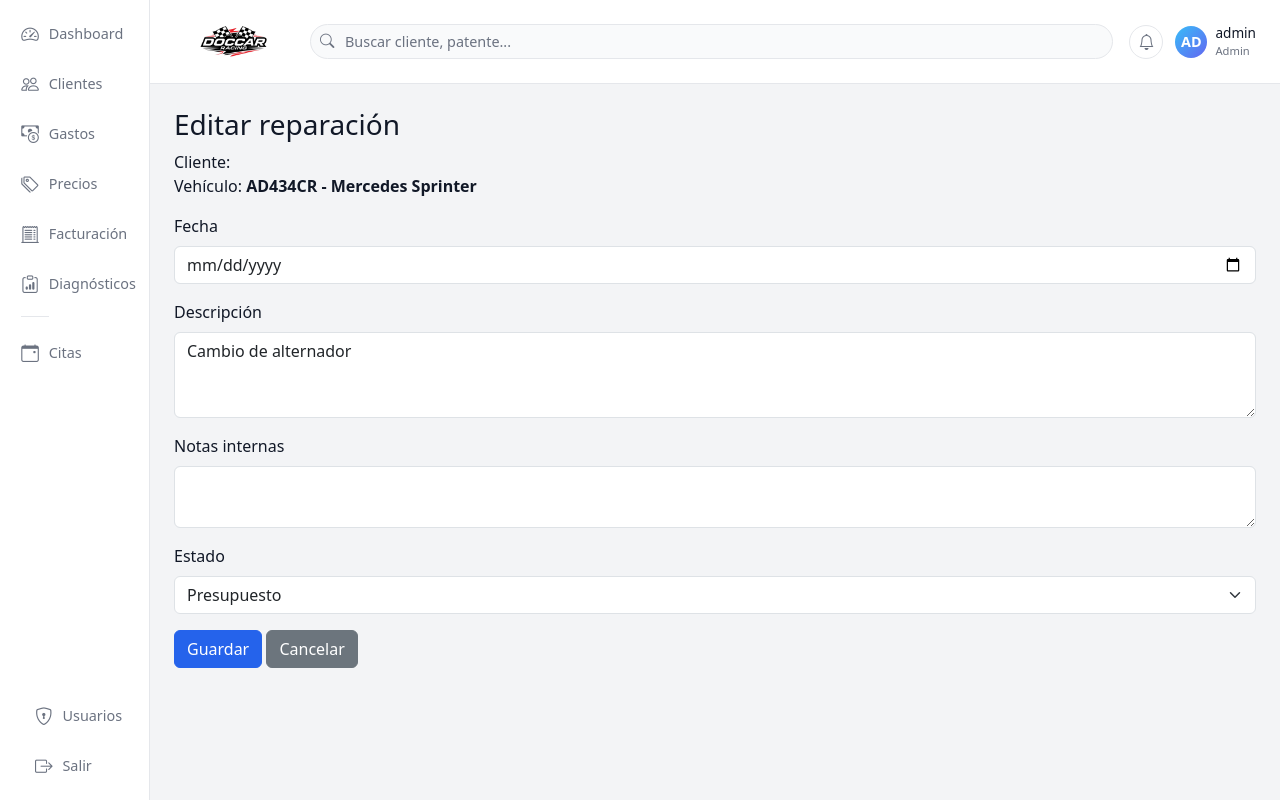
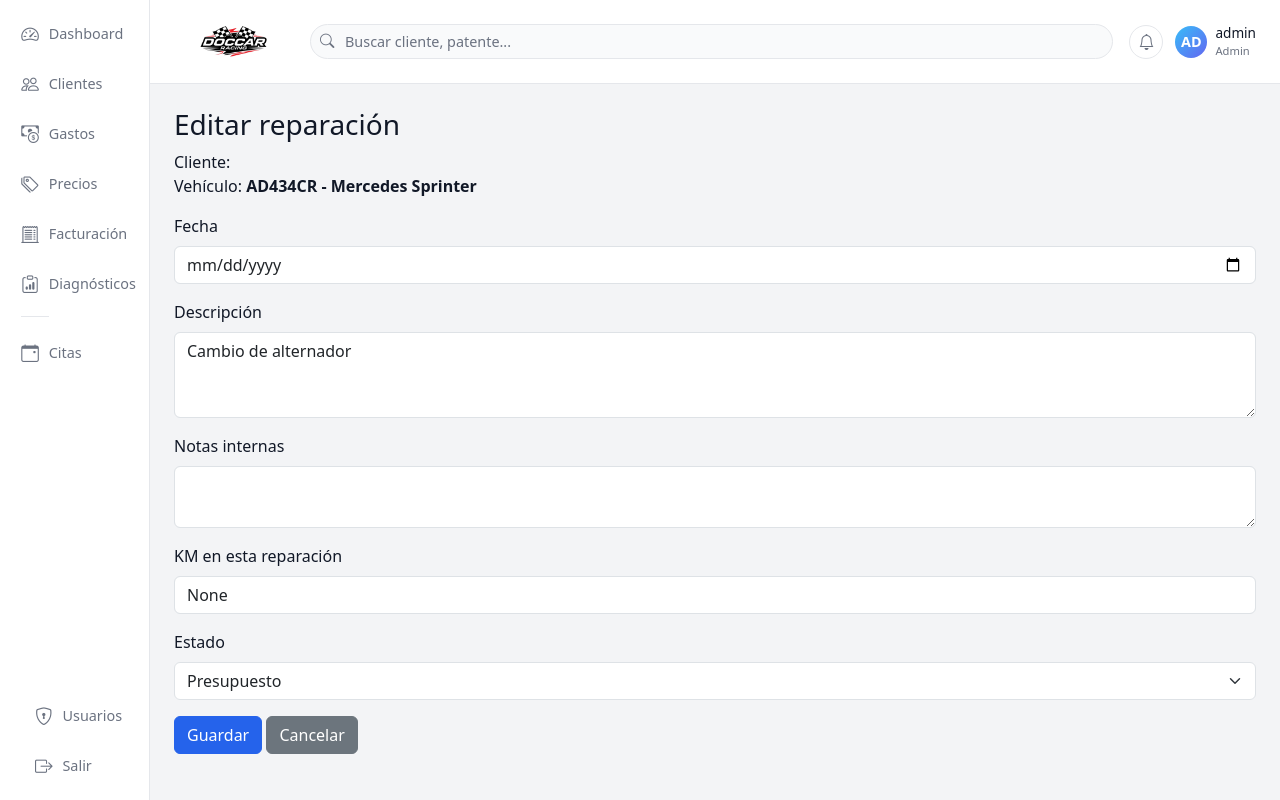
Before and after one commit to faculitterini/App-taller, a Flask app: page /reparaciones/editar/6 in a window 1280 px wide. Run offline with Flask 3, Linux system fonts and the light colour scheme; a user stored in the database is signed in; data comes from the database, SQL or seed files in the repository.

Commit message:
Arreglo de imagenes y km en la reparacion

```diff
--- a/app.py
+++ b/app.py
@@ -176,6 +176,7 @@
         descripcion TEXT,
         notas TEXT,
         estado TEXT,
+        km TEXT,
         FOREIGN KEY(vehiculo_id) REFERENCES vehiculos(id)
     )
     """)
@@ -184,7 +185,8 @@
     cols = [c[1] for c in cur.fetchall()]
     if "estado" not in cols:
         cur.execute("ALTER TABLE reparaciones ADD COLUMN estado TEXT")
-
+    if "km" not in cols:
+        cur.execute("ALTER TABLE reparaciones ADD COLUMN km TEXT")
     # default y limpieza de estados viejos
     cur.execute("UPDATE reparaciones SET estado='Presupuesto' WHERE estado IS NULL OR TRIM(estado)=''")
 
@@ -968,15 +970,27 @@
         fecha = request.form.get("fecha", "")
         descripcion = request.form.get("descripcion", "").strip()
         notas = request.form.get("notas", "").strip()
+        km = request.form.get("km", "").strip()
 
         estado = (request.form.get("estado") or "Presupuesto").strip()
         if estado not in ESTADOS:
             estado = "Presupuesto"
 
         cur.execute("""
-            INSERT INTO reparaciones (vehiculo_id, fecha, descripcion, notas, estado)
-            VALUES (?, ?, ?, ?, ?)
-        """, (vehiculo_id, fecha, descripcion, notas, estado))
+            INSERT INTO reparaciones (vehiculo_id, fecha, descripcion, notas, estado, km)
+            VALUES (?, ?, ?, ?, ?, ?)
+            """, (vehiculo_id, fecha, descripcion, notas, estado, km))
+
+        try:
+            km_num = int(km) if km else None
+            veh_km_num = int(vehiculo["km"]) if vehiculo["km"] and str(vehiculo["km"]).isdigit() else None
+
+            if km_num is not None and (veh_km_num is None or km_num > veh_km_num):
+                cur.execute("UPDATE vehiculos SET km=? WHERE id=?", (km, vehiculo_id))
+        except:
+            pass
+
+
         con.commit()
 
         reparacion_id = cur.lastrowid
@@ -1012,6 +1026,7 @@
         fecha = request.form.get("fecha", "")
         descripcion = request.form.get("descripcion", "").strip()
         notas = request.form.get("notas", "").strip()
+        km = request.form.get("km", "").strip()
         estado = (request.form.get("estado") or reparacion["estado"] or "Presupuesto").strip()
 
         if estado not in ESTADOS:
@@ -1019,9 +1034,18 @@
 
         cur.execute("""
             UPDATE reparaciones
-            SET fecha=?, descripcion=?, notas=?, estado=?
+            SET fecha=?, descripcion=?, notas=?, estado=?, km=?
             WHERE id=?
-        """, (fecha, descripcion, notas, estado, reparacion_id))
+        """, (fecha, descripcion, notas, estado, km, reparacion_id))
+
+        try:
+            km_num = int(km) if km else None
+            veh_km_num = int(vehiculo["km"]) if vehiculo["km"] and str(vehiculo["km"]).isdigit() else None
+
+            if km_num is not None and (veh_km_num is None or km_num > veh_km_num):
+                cur.execute("UPDATE vehiculos SET km=? WHERE id=?", (km, vehiculo_id))
+        except:
+            pass
 
         con.commit()
         con.close()
@@ -1375,12 +1399,17 @@
 
         for file in files:
             if file and allowed_file(file.filename):
-                filename = secure_filename(file.filename)
-                unique_name = f"rep_{reparacion_id}_{int(time.time())}_{filename}"
-                save_path = os.path.join(app.config["UPLOAD_FOLDER"], unique_name)
-                file.save(save_path)
-
-                cur.execute("""
+                filename = secure_filename(file.filename or "")
+            if not filename:
+                continue
+
+            ext = filename.rsplit(".", 1)[1].lower() if "." in filename else ""
+            unique_name = f"rep_{reparacion_id}_{int(time.time()*1000)}.{ext}"
+            save_path = os.path.join(app.config["UPLOAD_FOLDER"], unique_name)
+
+            file.save(save_path)
+
+            cur.execute("""
                     INSERT INTO reparacion_imagenes (reparacion_id, filename, descripcion)
                     VALUES (?, ?, ?)
                 """, (reparacion_id, unique_name, descripcion))
--- a/templates/reparacion_detalle.html
+++ b/templates/reparacion_detalle.html
@@ -7,6 +7,7 @@
     <strong>Cliente:</strong> {{ cliente[1] }} {{ cliente[2] }} <br>
     <strong>Vehículo:</strong> {{ vehiculo[2] }} - {{ vehiculo[3] }} {{ vehiculo[4] }} <br>
     <strong>Fecha:</strong> {{ reparacion[2] }} <br>
+    <strong>Kilómetros en esta reparación:</strong> {{ reparacion[6] or '-' }} <br>
 </p>
 
 <p>
@@ -31,9 +32,9 @@
 
 <hr class="my-4">
 
-<div class="d-flex justify-content-between align-items-center mb-2">
+<div class="d-flex flex-column flex-md-row justify-content-between align-items-md-center gap-2 mb-3">
     <h5 class="mb-0">Imágenes de la reparación</h5>
-    <a href="{{ url_for('reparacion_imagen_nueva', reparacion_id=reparacion[0]) }}" class="btn btn-sm btn-outline-primary">
+    <a href="{{ url_for('reparacion_imagen_nueva', reparacion_id=reparacion[0]) }}" class="btn btn-primary">
         + Agregar imagen
     </a>
 </div>
--- a/templates/reparacion_form.html
+++ b/templates/reparacion_form.html
@@ -52,6 +52,18 @@
     </div>
 
     <div class="mb-3">
+        <label for="km" class="form-label">KM en esta reparación</label>
+        <input
+            type="text"
+            class="form-control"
+            id="km"
+            name="km"
+            value="{{ reparacion[6] if reparacion and reparacion|length > 6 else vehiculo[6] if vehiculo and vehiculo[6] else '' }}"
+            placeholder="Ej: 125000"
+        >
+    </div>
+
+    <div class="mb-3">
         <label class="form-label">Estado</label>
 
         <select name="estado" class="form-select">
```
